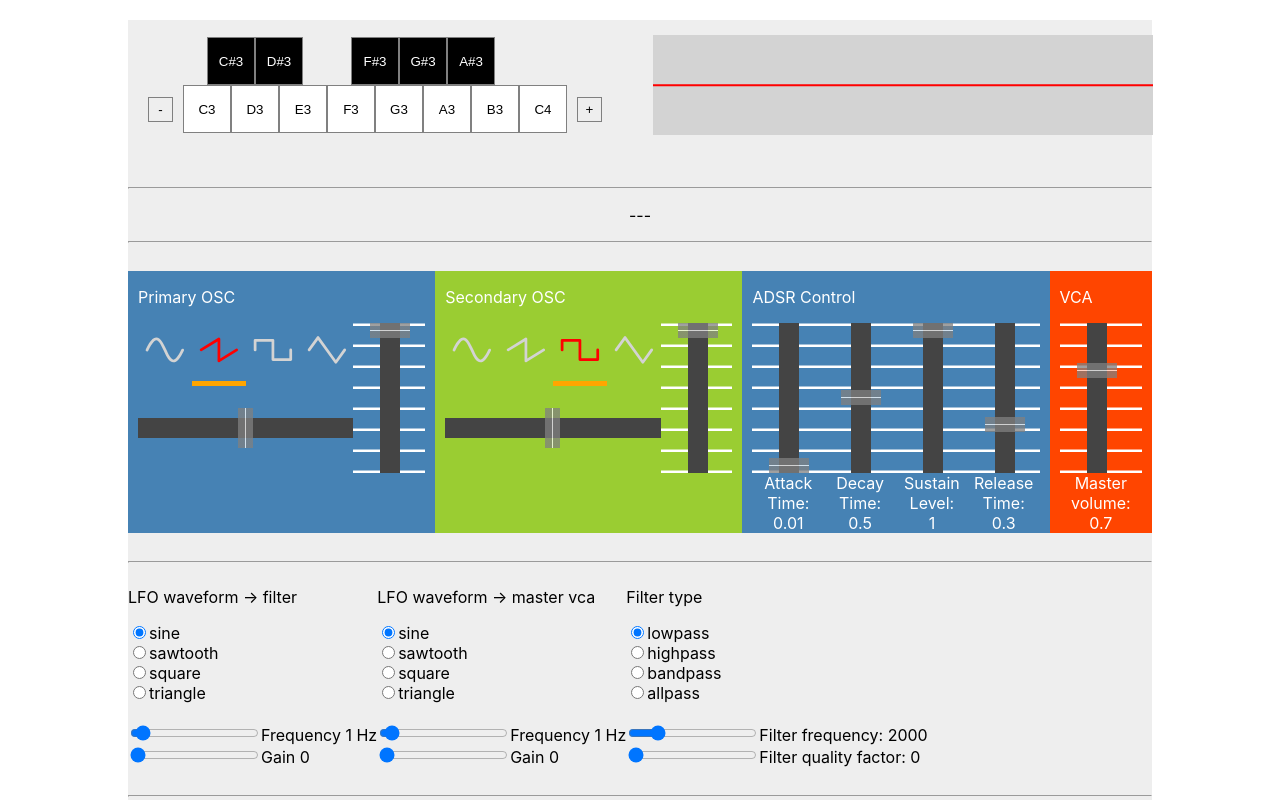
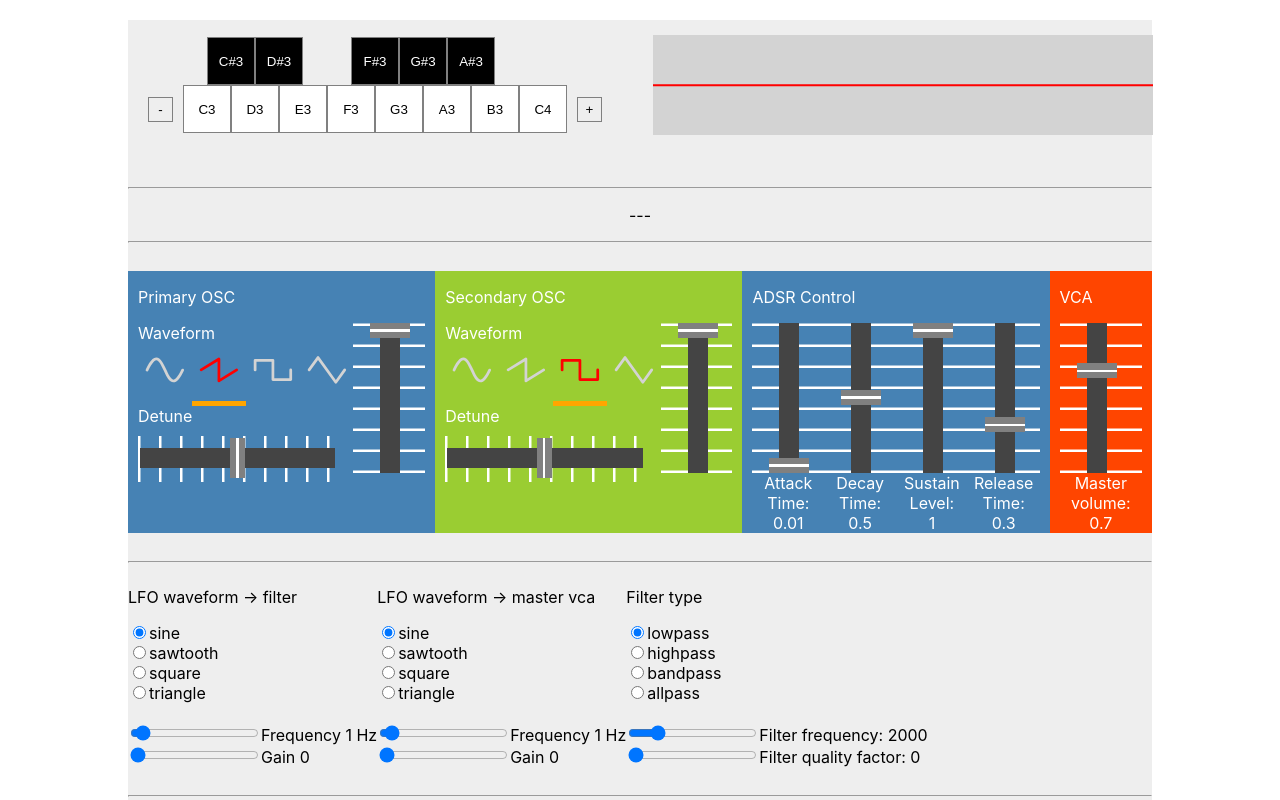
Before and after one commit to straburzynski/SynthJS, a React (Create React App) app: page / in a window 1280 px wide. Shown: the top 800 px of the page. Built offline with nearby package versions, Linux system fonts and the light colour scheme.

Commit message:
UI - Slider component for horizontal and vertical orientation, refactor.

```diff
--- a/src/components/AdsrComponent/AdsrComponent.tsx
+++ b/src/components/AdsrComponent/AdsrComponent.tsx
@@ -1,7 +1,7 @@
 import React, { FC } from 'react';
 import { DefaultParams } from '../../consts/DefaultParams';
 import styles from './AdsrComponent.module.scss';
-import VerticalSliderComponent from '../shared/VerticalSliderComponent/VerticalSliderComponent';
+import SliderComponent from '../shared/SliderComponent/SliderComponent';
 
 type AdsrComponentProps = {
     attack: number;
@@ -34,7 +34,8 @@ const AdsrComponent: FC<AdsrComponentProps> = ({
             <p>ADSR Control</p>
             <div className="columns vertical-fader-scale">
                 <div className="column-4">
-                    <VerticalSliderComponent
+                    <SliderComponent
+                        mode="vertical"
                         name={'attack'}
                         minValue={DefaultParams.adsrMin}
                         maxValue={DefaultParams.adsrMax}
@@ -45,7 +46,8 @@ const AdsrComponent: FC<AdsrComponentProps> = ({
                     />
                 </div>
                 <div className="column-4">
-                    <VerticalSliderComponent
+                    <SliderComponent
+                        mode="vertical"
                         name={'decay'}
                         minValue={DefaultParams.adsrMin}
                         maxValue={DefaultParams.adsrMax}
@@ -56,7 +58,8 @@ const AdsrComponent: FC<AdsrComponentProps> = ({
                     />
                 </div>
                 <div className="column-4">
-                    <VerticalSliderComponent
+                    <SliderComponent
+                        mode="vertical"
                         name={'sustain'}
                         minValue={DefaultParams.adsrMin}
                         maxValue={DefaultParams.adsrMax}
@@ -67,7 +70,8 @@ const AdsrComponent: FC<AdsrComponentProps> = ({
                     />
                 </div>
                 <div className="column-4">
-                    <VerticalSliderComponent
+                    <SliderComponent
+                        mode="vertical"
                         name={'release'}
                         minValue={DefaultParams.adsrMin}
                         maxValue={DefaultParams.adsrMax}
--- a/src/components/MasterVolumeComponent/MasterVolumeComponent.tsx
+++ b/src/components/MasterVolumeComponent/MasterVolumeComponent.tsx
@@ -1,6 +1,6 @@
 import React, { FC, useState } from 'react';
 import { DefaultParams } from '../../consts/DefaultParams';
-import VerticalSliderComponent from '../shared/VerticalSliderComponent/VerticalSliderComponent';
+import SliderComponent from '../shared/SliderComponent/SliderComponent';
 import styles from './MasterVolumeComponent.module.scss';
 
 type MasterVolumeComponentProps = {
@@ -21,7 +21,8 @@ const MasterVolumeComponent: FC<MasterVolumeComponentProps> = ({ masterVcaNode }
             <p>VCA</p>
             <div className="columns">
                 <div className={'column-1 vertical-fader-scale ' + styles.faders}>
-                    <VerticalSliderComponent
+                    <SliderComponent
+                        mode='vertical'
                         name={'master-vca'}
                         minValue={DefaultParams.masterVcaGainMin}
                         maxValue={DefaultParams.masterVcaGainMax}
--- a/src/components/OscillatorComponent/OscillatorComponent.module.scss
+++ b/src/components/OscillatorComponent/OscillatorComponent.module.scss
@@ -3,12 +3,18 @@
   flex: 1
 }
 
-.columnDetune {
+.leftColumn {
   position: relative;
 }
 
 .columnVolume {
   position: relative;
+  height: 150px;
+}
+
+.detuneColumn {
+  padding: 10px 20px 0 0;
+  flex: 1;
 }
 
 .verticalContainer {
--- a/src/components/OscillatorComponent/OscillatorComponent.tsx
+++ b/src/components/OscillatorComponent/OscillatorComponent.tsx
@@ -2,7 +2,7 @@ import React, { FC, useState } from 'react';
 import { WaveformEnum } from '../../models/WaveformEnum';
 import { DefaultParams } from '../../consts/DefaultParams';
 import { SynthEngineModel } from '../../models/SynthEngineModel';
-import VerticalSliderComponent from '../shared/VerticalSliderComponent/VerticalSliderComponent';
+import SliderComponent from '../shared/SliderComponent/SliderComponent';
 import styles from './OscillatorComponent.module.scss';
 import WaveformIconComponent from '../shared/WaveformIconComponent/WaveformIconComponent';
 
@@ -36,8 +36,7 @@ export const OscillatorComponent: FC<OscillatorComponentProps> = ({
         setWaveform(selectedWaveform);
     };
 
-    const handleDetuneChange = (event: React.ChangeEvent<HTMLInputElement>) => {
-        const changedDetune: number = event.target.valueAsNumber;
+    const handleDetuneChange = (changedDetune: number) => {
         console.log((primary ? 'Primary' : 'Secondary') + ' detune change: ', changedDetune);
         const oscillatorNode = primary ? synthEngine.current.primaryVco : synthEngine.current.secondaryVco;
         oscillatorNode.detune.setValueAtTime(changedDetune, synthEngine.current.audioContext.currentTime); // value in cents
@@ -55,7 +54,8 @@ export const OscillatorComponent: FC<OscillatorComponentProps> = ({
         <div className="component-wrapper">
             <p>{primary ? 'Primary' : 'Secondary'} OSC</p>
             <div className="columns">
-                <div className={`${styles.columnDetune} ${styles.verticalContainer} flex-75`}>
+                <div className={`${styles.leftColumn} ${styles.verticalContainer} flex-75`}>
+                    <div className="flex-100">Waveform</div>
                     <div className={styles.flexContainer}>
                         <div className={styles.iconsContainer}>
                             {Object.values(WaveformEnum).map((w, i) => {
@@ -82,23 +82,23 @@ export const OscillatorComponent: FC<OscillatorComponentProps> = ({
                             })}
                         </div>
                     </div>
-                    <div className={'flex-100'}>
-                        <input
-                            type="range"
-                            id={(primary ? 'primary-detune' : 'secondary-detune') + '-control'}
-                            name={(primary ? 'primary-detune' : 'secondary-detune') + '-control'}
-                            className="horizontal-slider"
-                            min={DefaultParams.detuneMin}
-                            max={DefaultParams.detuneMax}
-                            step={0.05}
+                    <div className="flex-100">Detune</div>
+                    <div className={styles.detuneColumn}>
+                        <SliderComponent
+                            mode="horizontal"
+                            name={primary ? 'primary-detune' : 'secondary-detune'}
+                            minValue={DefaultParams.detuneMin}
+                            maxValue={DefaultParams.detuneMax}
                             value={detune}
                             onChange={handleDetuneChange}
-                            // onClick={(e) => handleDoubleClick(e, setDetune, DefaultParams.detune)}
+                            defaultValue={DefaultParams.detune}
+                            step={0.05}
                         />
                     </div>
                 </div>
                 <div className={`${styles.columnVolume} flex-25 vertical-fader-scale`}>
-                    <VerticalSliderComponent
+                    <SliderComponent
+                        mode="vertical"
                         name={primary ? 'primary-vca' : 'secondary-vca'}
                         minValue={DefaultParams.gainMin}
                         maxValue={DefaultParams.gainMax}
--- /dev/null
+++ b/src/components/shared/SliderComponent/SliderComponent.module.scss
@@ -0,0 +1,62 @@
+.vertical {
+  position: relative;
+  width: 100%;
+  height: 150px;
+
+  input[type=range] {
+    -webkit-appearance: none;
+    transform: rotate(270deg) translateY(calc(-50% - 18px));
+    margin: 55px 0 0 0;
+    width: 150px;
+    height: 40px;
+    outline: none;
+    position: absolute;
+    background: none;
+  }
+
+  input[type=range]::-webkit-slider-runnable-track {
+    -webkit-appearance: none;
+    background-color: #444;
+    color: #444;
+    height: 20px;
+    width: 200px;
+  }
+}
+
+.horizontal {
+  position: relative;
+  width: 100%;
+  height: 100%;
+  padding: 0;
+  margin: 0;
+  // scale
+  background: repeating-linear-gradient(90deg, white, white 2px, transparent 3px, transparent 21px);
+
+  input[type=range] {
+    -webkit-appearance: none;
+    width: 100%;
+    outline: none;
+    position: relative;
+    background: none;
+    height: 40px;
+  }
+
+  input[type=range]::-webkit-slider-runnable-track {
+    -webkit-appearance: none;
+    background-color: #444;
+    color: #444;
+    height: 20px;
+    width: 200px;
+  }
+}
+
+.vertical, .horizontal {
+  input[type=range]::-webkit-slider-thumb {
+    -webkit-appearance: none;
+    background: linear-gradient(to right, grey 0%, grey calc(50% - 1px), white calc(50% - 1px), white calc(50% + 1px), grey calc(50% + 1px), grey 100%);
+    opacity: 1;
+    width: 15px;
+    height: 40px;
+    transform: translateY(-10px);
+  }
+}
--- a/src/components/shared/VerticalSliderComponent/VerticalSliderComponent.tsx
+++ b/src/components/shared/SliderComponent/SliderComponent.tsx
@@ -1,7 +1,8 @@
 import React, { FC } from 'react';
-import styles from './VerticalSliderComponent.module.scss';
+import styles from './SliderComponent.module.scss';
 
 type VerticalSliderComponentProps = {
+    mode: 'horizontal' | 'vertical';
     name: string;
     minValue: number;
     maxValue: number;
@@ -10,7 +11,8 @@ type VerticalSliderComponentProps = {
     defaultValue: number;
     step: number;
 };
-const VerticalSliderComponent: FC<VerticalSliderComponentProps> = ({
+const SliderComponent: FC<VerticalSliderComponentProps> = ({
+    mode,
     name,
     minValue,
     maxValue,
@@ -33,12 +35,11 @@ const VerticalSliderComponent: FC<VerticalSliderComponentProps> = ({
     };
 
     return (
-        <div className={styles.verticalSliderWrapper}>
+        <div className={styles[mode]}>
             <input
                 type="range"
                 id={`${name}-control`}
                 name={`${name}-control`}
-                className={styles.verticalSlider + ' asd'}
                 min={minValue}
                 max={maxValue}
                 step={step}
@@ -50,4 +51,4 @@ const VerticalSliderComponent: FC<VerticalSliderComponentProps> = ({
     );
 };
 
-export default VerticalSliderComponent;
+export default SliderComponent;
--- a/src/components/shared/VerticalSliderComponent/VerticalSliderComponent.module.scss
+++ /dev/null
@@ -1,33 +0,0 @@
-.verticalSliderWrapper {
-  position: relative;
-  width: 100%;
-  height: 150px;
-}
-
-input[type=range].verticalSlider {
-  -webkit-appearance: none;
-  transform: rotate(270deg) translateY(calc(-50% - 18px));
-  margin: 55px 0 0 0;
-  width: 150px;
-  height: 40px;
-  outline: none;
-  position: absolute;
-  background: none;
-}
-
-input[type=range].verticalSlider::-webkit-slider-thumb {
-  -webkit-appearance: none;
-  background: linear-gradient(to right, grey 0%, grey calc(50% - 0.81px), white calc(50% - 0.8px), white calc(50% + 0.8px), grey calc(50% + 0.81px), grey 100%);
-  opacity: 0.75;
-  width: 15px;
-  height: 40px;
-  transform: translateY(-10px);
-}
-
-input[type=range].verticalSlider::-webkit-slider-runnable-track {
-  -webkit-appearance: none;
-  background-color: #444;
-  color: #444;
-  height: 20px;
-  width: 200px;
-}
```
